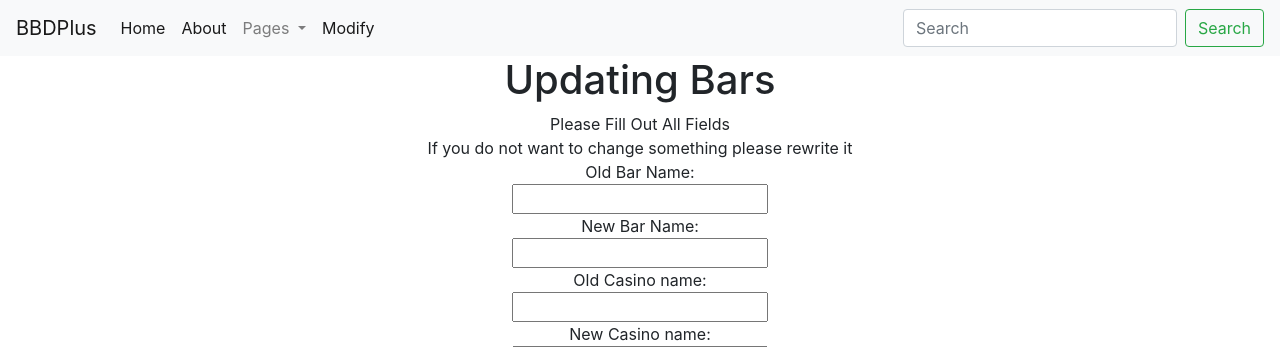
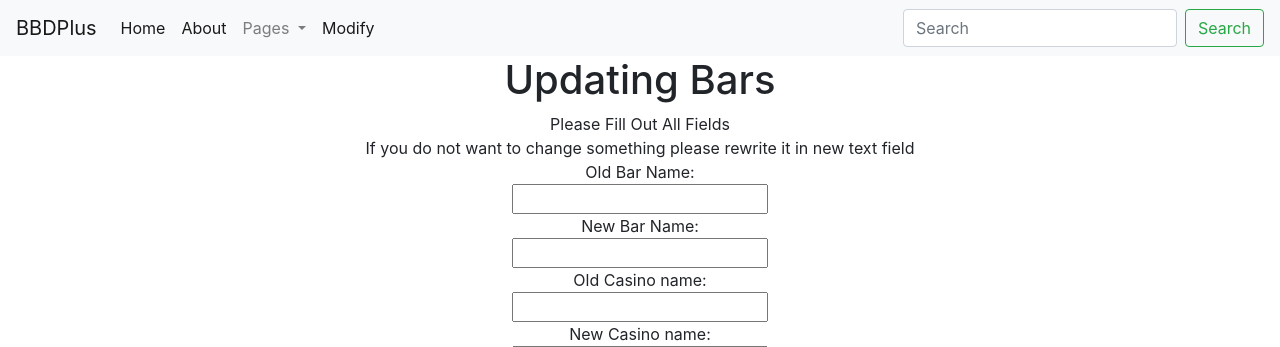
Before and after one commit to tinaj12321/BarBeerDrinker, a Flask app: page /api/modify/update/Bars in a window 1280 px wide; the page is wider, and only the part inside the window is pictured. Shown: the part 200-547 px from the top of that part. Run offline with Flask 2, Linux system fonts and the light colour scheme; some libraries are stand-ins or nearby versions.

Commit message:
update and add should be fixed and done

```diff
--- a/server/BarBeerDrinker/templates/update.html
+++ b/server/BarBeerDrinker/templates/update.html
@@ -23,7 +23,7 @@
 	{% endfor %}
 	{% for r1 in result1 %}
 		<h1>Updating Bars</h1><form action="{{ url_for('update_Bar')}}" method="post">
-			Please Fill Out All Fields<br>If you do not want to change something please rewrite it<br>
+			Please Fill Out All Fields<br>If you do not want to change something please rewrite it in new text field<br>
 			Old Bar Name:<br>
 			<input type="text" name="old_Bar" required="required"><br>
 			New Bar Name:<br>
@@ -79,6 +79,7 @@
 	{% for r2 in result2 %}
 		<h1>Updating Bills</h1>
 		<form action="{{ url_for('update_Bills')}}" method="post">
+			Please Fill Out All Fields<br>If you do not want to change something please rewrite it in new text field<br>
 			Old Bar Name:<br>
 			<input type="text" name="old_Bar" required="required"><br>
 			New Bar Name:<br>
@@ -119,7 +120,7 @@
 			<input type="number" name="new_total" required="required"><br>
 			<br>
 			Remember that these entries need to follow the proper rules or else they will not be added in.<br>
-			Remeber to add to the Pays table as well for this information to pass quality checks.<br>
+			Remeber to update the Pays table as well for this information to pass quality checks.<br>
 			<input type="submit" value="Submit">
 			<input type = "reset">
 		</form>
@@ -127,32 +128,131 @@
 	{% endfor %}
 	{% for r3 in result3 %}
 		<h1>Updating Consumables</h1>
-		<p>Textbox with data entry here</p>
+		<form action="{{ url_for('update_Consumables')}}" method="POST">
+			Please Fill Out All Fields<br>
+			Old Consumable:<br>
+			<input type="text" name="old_consumable" required="required"><br>
+			New Consumable:<br>
+			<input type="text" name="new_consumable" required="required"><br>
+			Old Manufacturer:<br>
+			<input type="text" name="old_manufacturer" required="required"><br>
+			New Manufacturer:<br>
+			<input type="text" name="new_manufacturer" required="required"><br>
+			<br>
+			<input type="submit" value="Submit">
+			<input type = "reset">
+		</form>
 		<h2><a href = {{ url_for('update')}}>Go Back To Update</h2>
 	{% endfor %}
 	{% for r4 in result4 %}
 		<h1>Updating Drinker</h1>
-		<p>Textbox with data entry here</p>
+		<form action="{{ url_for('update_Drinker')}}" method="post">
+			Please Fill Out All Fields<br>
+			Old Name:<br>
+			<input type="text" name="old_name" required="required"><br>
+			New Name:<br>
+			<input type="text" name="new_name" required="required"><br>
+			Old Phone Number:<br>
+			<input type="text" name="old_phone_num" required="required" pattern="[0-9]{10}"><br>
+			New Phone Number:<br>
+			<input type="text" name="new_phone_num" required="required" pattern="[0-9]{10}"><br>
+			Old City:<br>
+			<input type="text" name="old_city" required="required"><br>
+			New City:<br>
+			<input type="text" name="new_city" required="required"><br>
+			Old Address:<br>
+			<input type="text" name="old_Address" required="required"><br>
+			New Address:<br>
+			<input type="text" name="new_Address" required="required"><br>
+			<br>
+			<input type="submit" value="Submit">
+			<input type = "reset">
+		</form>
 		<h2><a href = {{ url_for('update')}}>Go Back To Update</h2>
 	{% endfor %}
 	{% for r5 in result5 %}
 		<h1>Updating Frequents</h1>
-		<p>Textbox with data entry here</p>
+		<form action="{{ url_for('update_Frequents')}}" method="post">
+			Please Fill Out All Fields<br>
+			Old Drinker:<br>
+			<input type="text" name="old_Drinker" required="required"><br>
+			New Drinker:<br>
+			<input type="text" name="new_Drinker" required="required"><br>
+			Old Bar:<br>
+			<input type="text" name="old_Bar" required="required"><br>
+			New Bar:<br>
+			<input type="text" name="new_Bar" required="required"><br>
+			<br>
+			Remember that you need a drinker and a bar for these to work, so if you are using new information make sure to add those first.<br>
+			<input type="submit" value="Submit">
+			<input type = "reset">
+		</form>
 		<h2><a href = {{ url_for('update')}}>Go Back To Update</h2>
 	{% endfor %}
 	{% for r6 in result6 %}
 		<h1>Updating Likes</h1>
-		<p>Textbox with data entry here</p>
+		<form action="{{ url_for('update_Likes')}}" method="post">
+			Please Fill Out All Fields<br>
+			Old Person:<br>
+			<input type="text" name="old_Person" required="required"><br>
+			New Person:<br>
+			<input type="text" name="new_Person" required="required"><br>
+			Old Consumable:<br>
+			<input type="text" name="old_Consumable" required="required"><br>
+			New Consumable:<br>
+			<input type="text" name="new_Consumable" required="required"><br>
+			<br>
+			Remember that you need a drinker and a beer for this to work, so if you are using new information make sure to add those first.<br>
+			<input type="submit" value="Submit">
+			<input type = "reset">
+		</form>
 		<h2><a href = {{ url_for('update')}}>Go Back To Update</h2>
 	{% endfor %}
 	{% for r7 in result7 %}
 		<h1>Updating Pays</h1>
-		<p>Textbox with data entry here</p>
+		<form action="{{ url_for('update_Pays')}}" method="post">
+			Please Fill Out All Fields<br>
+			Old TransactionID:<br>
+			<input type="text" name="old_TransactionId" required="required"><br>
+			New TransactionID:<br>
+			<input type="text" name="new_TransactionId" required="required"><br>
+			Old Name:<br>
+			<input type="text" name="old_Name" required="required"><br>
+			New Name:<br>
+			<input type="text" name="new_Name" required="required"><br>
+			Old Bar:<br>
+			<input type="text" name="old_Bar" required="required"><br>
+			New Bar:<br>
+			<input type="text" name="new_Bar" required="required"><br>
+			<br>
+			Remeber to update the bills table first for this information to pass quality checks.<br>
+			<input type="submit" value="Submit">
+			<input type = "reset">
+		</form>
 		<h2><a href = {{ url_for('update')}}>Go Back To Update</h2>
 	{% endfor %}
 	{% for r8 in result8 %}
 		<h1>Updating Sells</h1>
-		<p>Textbox with data entry here</p>
+		<form action="{{ url_for('update_Sells')}}" method="POST">
+			Please Fill Out All Fields<br>
+			Old Bar Name:<br>
+			<input type="text" name="old_Bar" required="required"><br>
+			New Bar Name:<br>
+			<input type="text" name="new_Bar" required="required"><br>
+			Old Consumable:<br>
+			<input type="text" name="old_Consumable" required="required"><br>
+			New Consumable:<br>
+			<input type="text" name="new_Consumable" required="required"><br>
+			Old Price:<br>
+			<input type="number" name="old_price" required="required"><br>
+			New Price:<br>
+			<input type="number" name="new_price" required="required"><br>
+			<br>
+			Remeber that if you want to update something new that can be sold at different bars, the price must be consistentently less than, greater than, or equal to the other beers at other bars.<br>
+			<br>
+			<input type="submit" value="Submit">
+			<input type = "reset">
+		</form>
 		<h2><a href = {{ url_for('update')}}>Go Back To Update</h2>
 	{% endfor %}
 		<h2><a href = {{ url_for('modify')}}>Go Back</h2>
```
Also changed, not shown: server/BarBeerDrinker/templates/add.html (+12 -3 lines).
